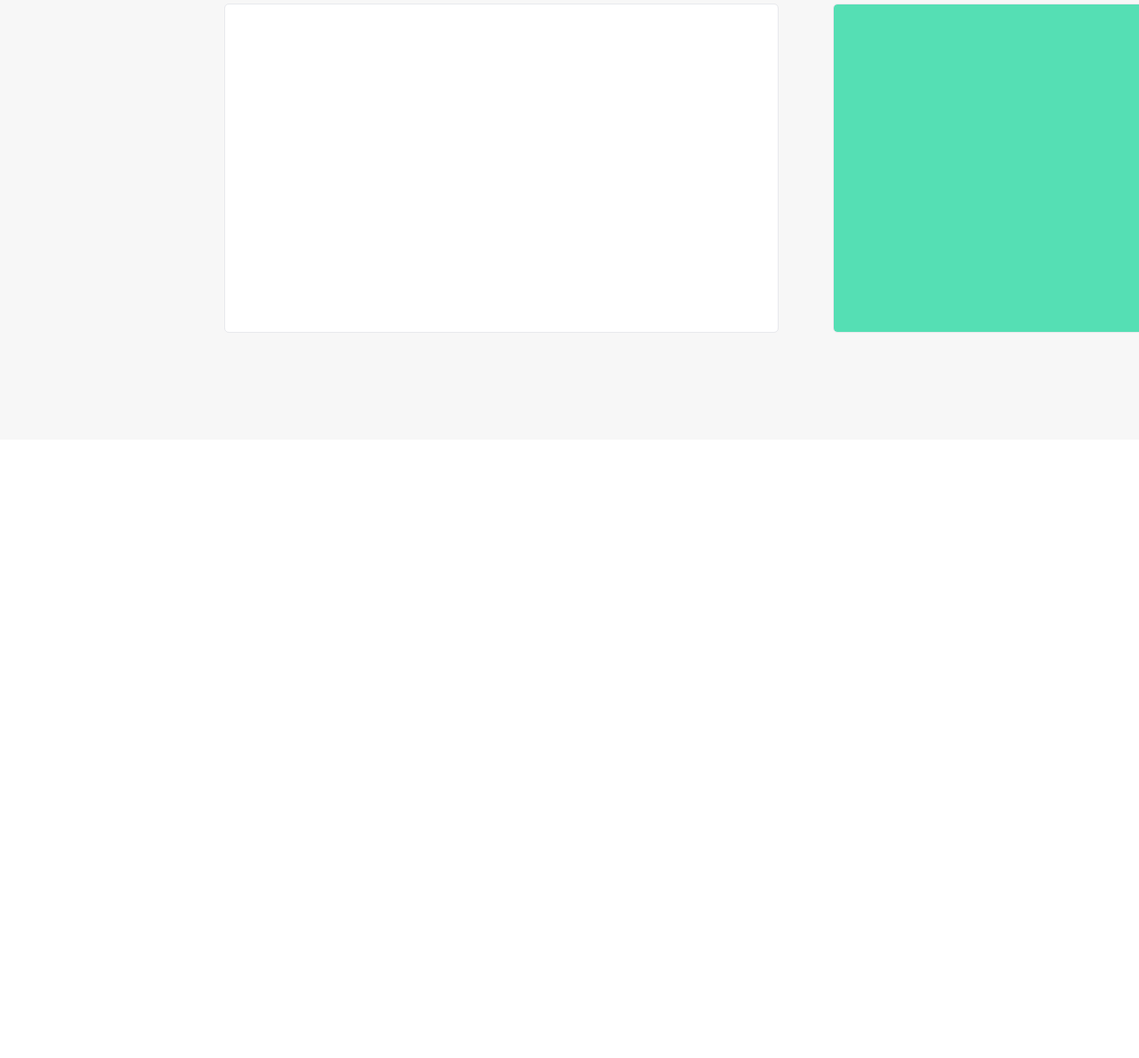
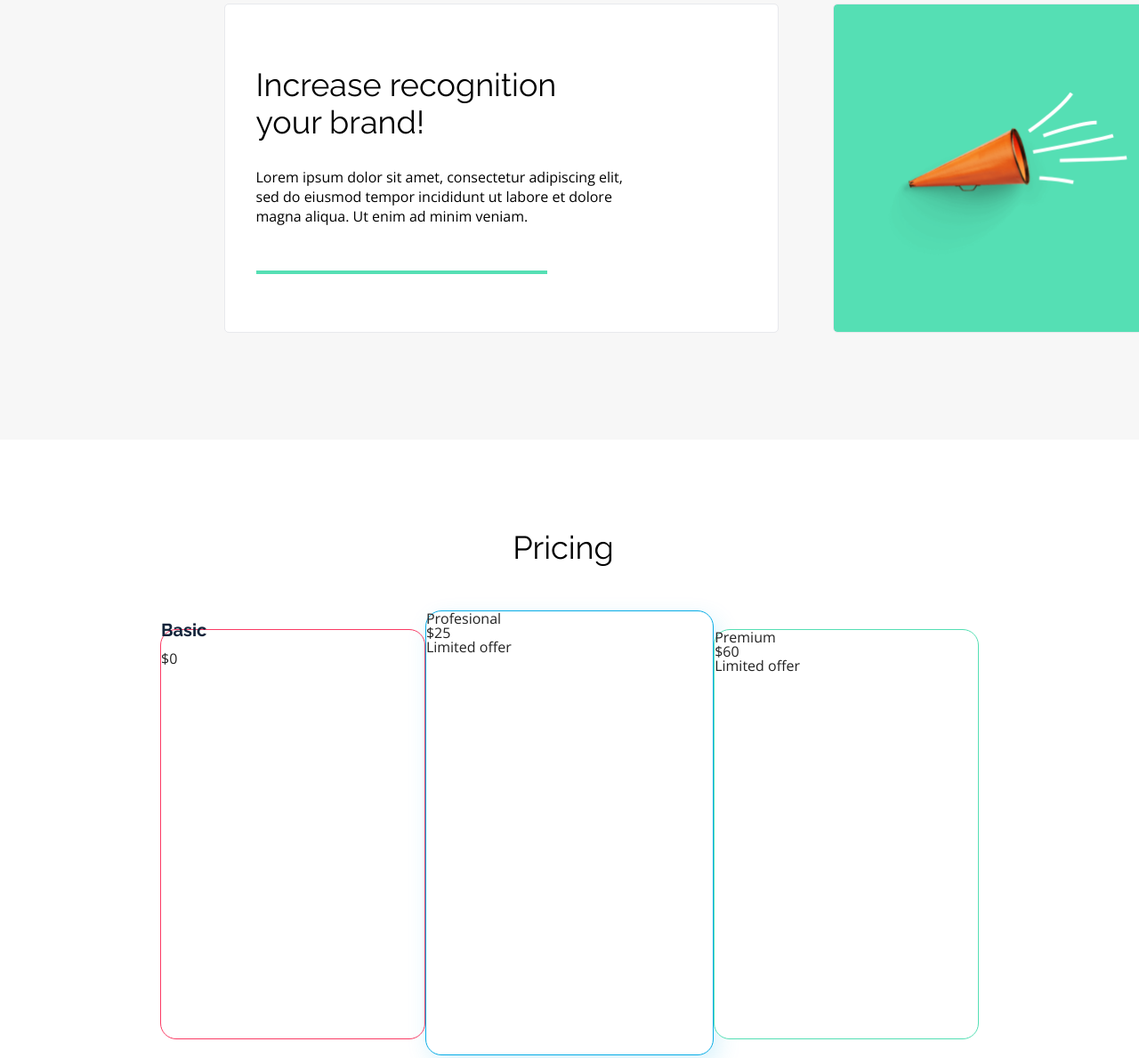
Before and after one commit to Sypiapan/BestShop, a plain HTML site: page index.html in a window 1280 px wide. Shown: the part 2344-3533 px from the top of the page at 89% size. Drawn offline with nearby package versions, Linux system fonts and the light colour scheme.

Commit message:
Update index.html

```diff
--- a/index.html
+++ b/index.html
@@ -99,10 +99,18 @@
 
     </div>
     <div class="section3_box3">
+        <div class="section3_box3_1">
 
-        <div class="section3_box3_1"></div>
-        <div class="section3_box3_2"></div>
+            <div class="section3_box1_box1">
+                <h2 class="section3_h23">Increase recognition your brand!</h2>
+                <p class="section3_text1">Lorem ipsum dolor sit amet, consectetur adipiscing elit, sed do eiusmod tempor incididunt ut labore et dolore magna aliqua. Ut enim ad minim veniam.</p>
+                <hr style="width: 327px;border: 30px; solid; background: #55DFB4; height: 4px;">
 
+            </div>
+        </div>
+        <div class="section3_box3_2">
+            <img src="assets/Trumpet.png" alt="">
+        </div>
     </div>
 
 
@@ -110,7 +118,30 @@
 
 
 </section>
-<section class="section4"></section>
+<section class="section4">
+    <h2 class="section4_title">Pricing</h2>
+    <div class="section4_columns">
+        <div class="column_left">
+            <p class="title_left">Basic</p>
+            <p class="price_left">$0</p>
+
+        </div>
+        <div class="column_center">
+            <p class="title_center">Profesional</p>
+            <p class="price_center">$25</p>
+            <p class="conditions">Limited offer</p>
+        </div>
+        <div class="column_right">
+            <p class="title_right">Premium</p>
+            <p class="price_right">$60</p>
+            <p class="conditions">Limited offer</p>
+        </div>
+    </div>
+
+
+
+
+</section>
 <section class="section5"></section>
 <footer class="bottom"></footer>
 </body>
```
